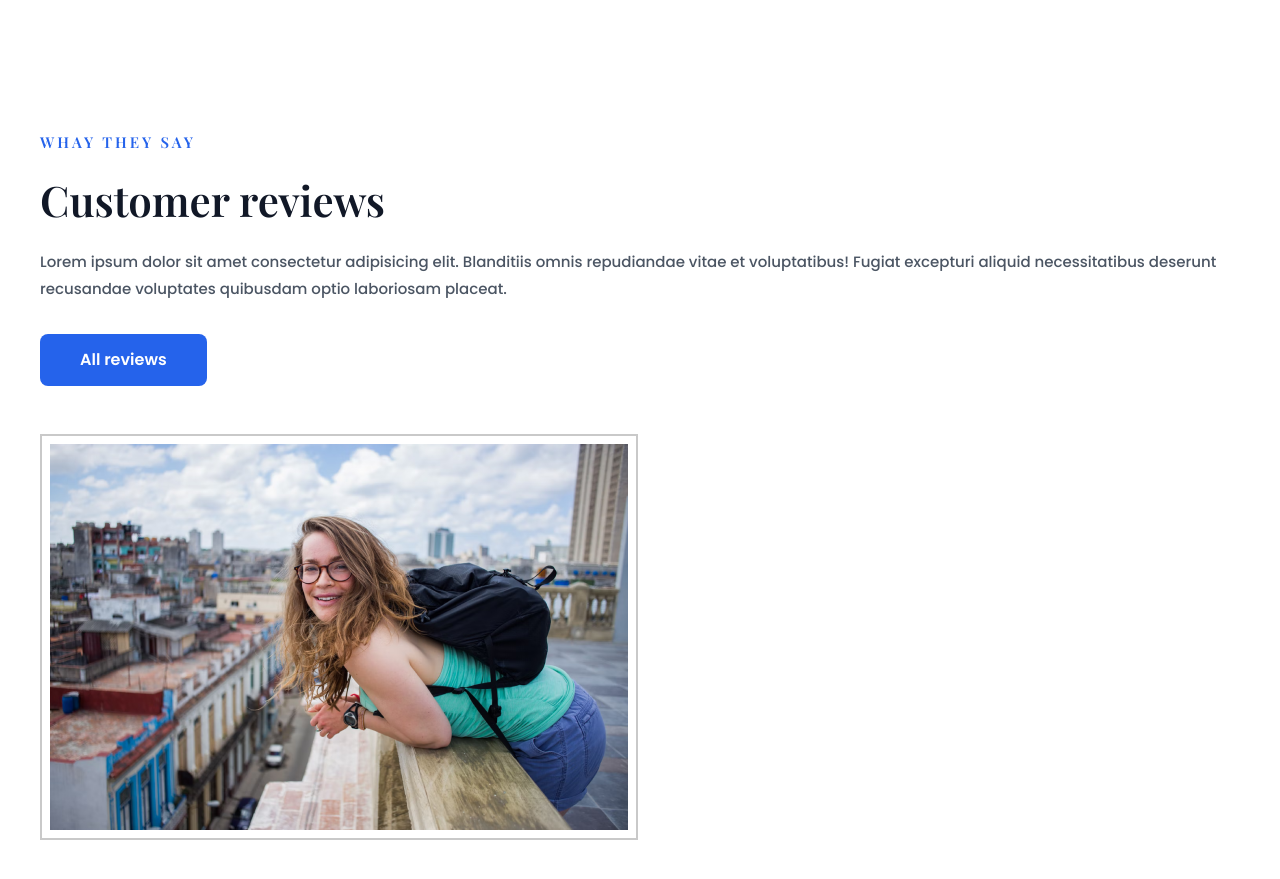
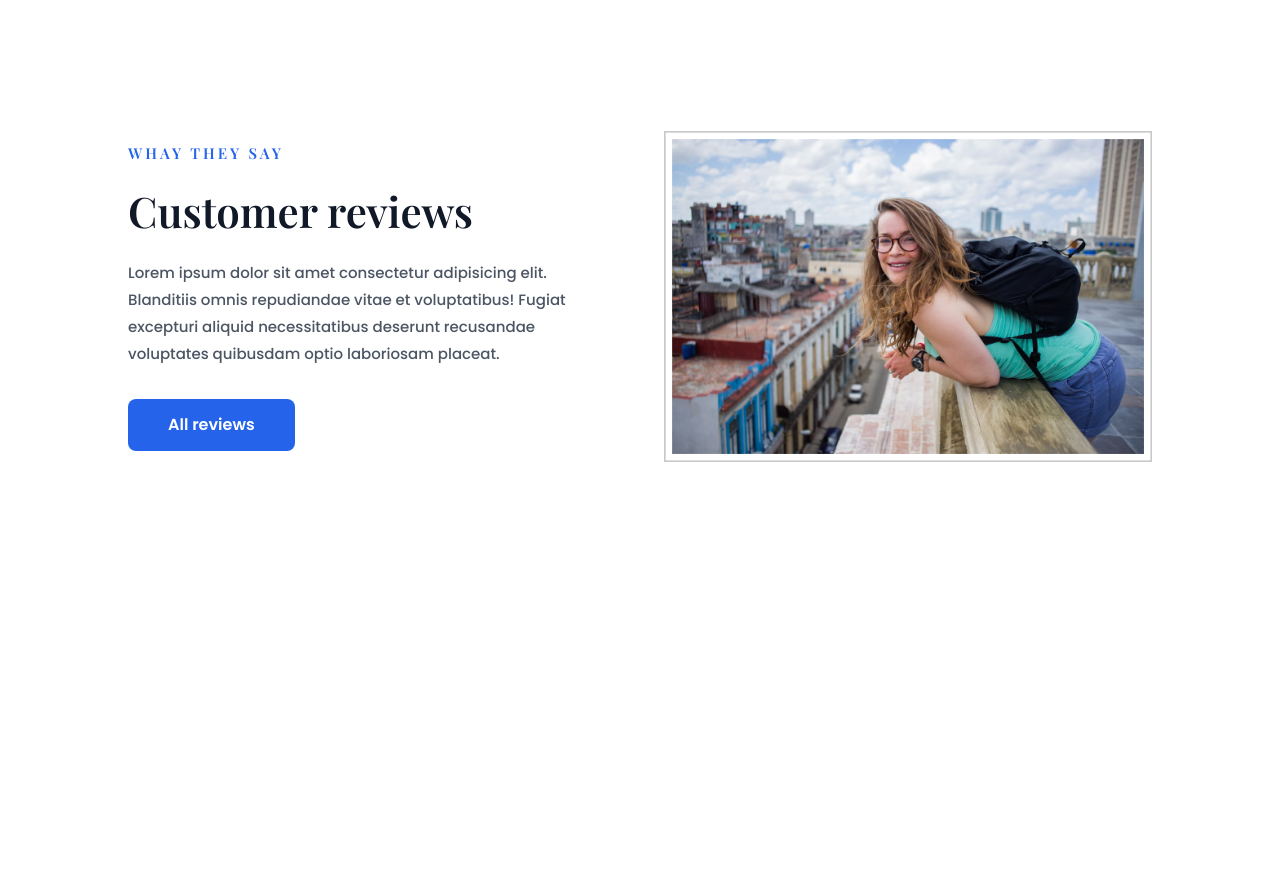
Before and after one commit to fajarfadillahh/travello-travel-agency-react-tailwind, a React (Vite) app: page / in a window 1280 px wide. Shown: the part 2400-3279 px from the top of the page. After the commit the page ends 2926 px from the top, so only its background shows below. Built offline with nearby package versions, Linux system fonts and the light colour scheme.

Commit message:
modified: responsive Review components

```diff
--- a/src/components/Review.jsx
+++ b/src/components/Review.jsx
@@ -7,7 +7,7 @@ import ReviewImg from "../assets/images/review-img.png";
 export default function Review() {
   return (
     <section className="review section">
-      <div className="review__container container grid gap-12">
+      <div className="review__container container grid gap-12 xs:max-w-sm sm:max-w-md md:max-w-lg xl:max-w-4xl xl:grid-cols-2 xl:items-center 2xl:max-w-5xl">
         <div className="review__data">
           <p className="review__subtitle section-subtitle">Whay they say</p>
           <h1 className="review__title section-title">Customer reviews</h1>
```
